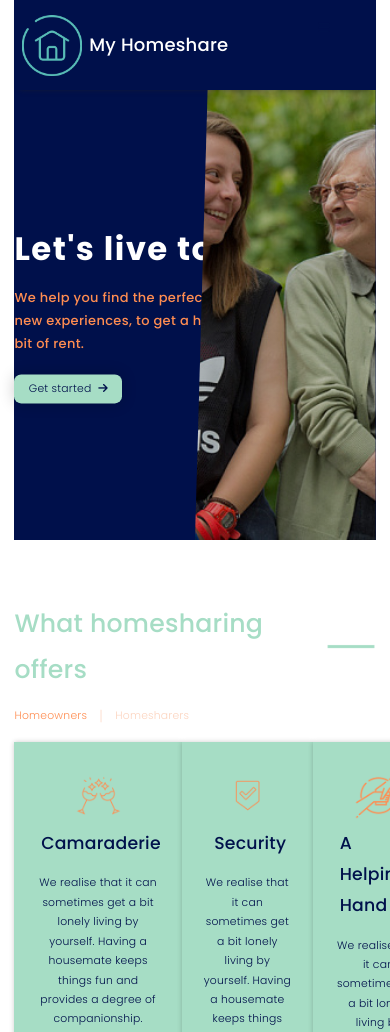
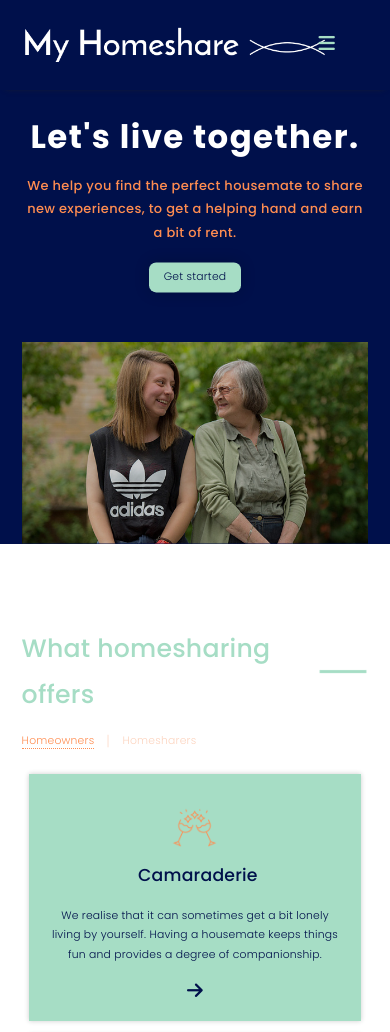
Before and after one commit to wsjones25/amity_living, a website: page home.html in a window 390 px wide. Shown: the top 1032 px of the page. Drawn offline with Linux system fonts and the light colour scheme.

Commit message:
Work on 2nd July

```diff
--- a/home.html
+++ b/home.html
@@ -17,10 +17,12 @@
 
 	<div class="Nav">
 		<div class="Navbar">
-		    <a href="home.html" class="Navbar__Link-brand">
+		    <!-- <a href="home.html" class="Navbar__Link-brand">
 			    <img src="img/logo_green.png" alt="Logo" class="footer__left--logo margin-right-small">
 			    <div class="Navbar__Link-brand-name">My Homeshare</div>
-		    </a>
+		    </a> -->
+
+
 
 		    <div class="Navbar__Link-toggle">
 		        <i class="fas fa-bars"></i>
@@ -29,36 +31,43 @@
 		    <nav class="Navbar__Items Navbar__Items--right">
 		        <a href="#" class="Navbar__Link">How it works</a>
 		        <a href="#" class="Navbar__Link">About</a>
-		    <a href="#" class="Navbar__Link margin-right-medium">FAQs</a>
-		    <a href="#" class="button btn--green">
-            	<span>Get started</span>
-            	<i class="fas fa-arrow-right margin-left-tiny"></i>
+		        <a href="#" class="Navbar__Link">FAQs</a>
+		        <a href="#" class="Navbar__Link">Get started</a>
+		    </nav>
+
+		    <a href="home.html" class="Navbar__Link-brand">
+		        <img src="img/my_homeshare_logo.png" alt="Logo" class="footer__left--logo">
 		  </a>
-		  </nav>
+
 		</div>
 	</div>
 
-	<!-- First panel -->
+	<!-- Hero panel -->
+
     <header class="hero">
 
         <div class="hero__container">
-            <div class="hero__content-box">
+
+			<div class="hero__container__card hero__container__card--left">
+	            <div class="hero__container__card--left--content">
 	                <h1 class="heading-primary">Let's live together.</h1>
 	                <h2 class="heading-description">We help you find the perfect housemate to share new experiences, to get a helping hand and earn a bit of rent.</h2>
 
 	                <a href="#" class="button btn--green margin-top-medium">
 	                	<span>Get started</span>
-                	<i class="fas fa-arrow-right margin-left-tiny"></i>
 	            	</a>
 	            </div>
 			</div>
 
-        <div class="hero__image-container"></div>
+	        <div class="hero__container__card hero__container__card--right"></div>
+        </div>
+
 
     </header>
 
-	<!-- Second panel -->
+	<!-- First panel -->
 	<div class="first-panel">
+		<div class="first-panel__container">
 			<div class="heading">
 				<h2>What homesharing offers</h2>
 				<img src="img/line_green.png" class="heading__line">
@@ -205,6 +214,8 @@
 
 		</div>
 
+	</div>
+
 	<!-- Third panel -->
 	<div class="banner-image"></div>
 
@@ -217,21 +228,21 @@
 
 		<div class="benefits-module" id="info-module-container">
 
-			<a href="#" class="benefits-module--card benefits-module--card--green margin-right-small">
+			<a href="#" class="benefits-module--card benefits-module--card--green">
 				<div class="benefits-module--card--top">
 					<img src="img/faq.png" class="benefits-module--card--top--image">
 					<div class="benefits-module--card--top--title">Find an answer</div>
 				</div>
-				<div class="benefits-module--card--description">We’ve answered the most common questions people ask us.</div>
+				<div class="benefits-module--card--description">We’ve answered the most common questions people ask us. Take a look.</div>
 				<i class="fas fa-arrow-right margin-top-medium benefits-module--card--arrow"></i>
 			</a>
 
-			<a href="#" class="benefits-module--card benefits-module--card--green margin-right-small">
+			<a href="#" class="benefits-module--card benefits-module--card--green">
 				<div class="benefits-module--card--top">
 					<img src="img/question.png" class="benefits-module--card--top--image">
 					<div class="benefits-module--card--top--title">Ask a question</div>
 				</div>
-				<div class="benefits-module--card--description">Have a question that isn’t in our FAQs?</div>
+				<div class="benefits-module--card--description">Have a question that isn’t in our FAQs? Please feel free to get in touch.</div>
 				<i class="fas fa-arrow-right margin-top-medium benefits-module--card--arrow"></i>
 			</a>
 		</div>
--- a/sass/base/_base.scss
+++ b/sass/base/_base.scss
@@ -40,8 +40,4 @@ html {
 
 body {
 	box-sizing: border-box;
-	@include respond(small-tab-port) {
-		padding: 0 2rem;
-	}
-
 }
--- a/sass/base/_typography.scss
+++ b/sass/base/_typography.scss
@@ -14,6 +14,7 @@ h1 {
     letter-spacing: .20rem;
     line-height: 1.4;
     font-weight: 700;
+    color: $color-primary;
 }
 
 h2 {
--- a/sass/components/_heading.scss
+++ b/sass/components/_heading.scss
@@ -2,7 +2,7 @@
 	display: flex;
 	flex-direction: row;
 	align-items: center;
-	max-width: 1100px;
+	max-width: 1130px;
     margin: 5.5rem auto 2rem auto;
 }
 
--- a/sass/components/_tab.scss
+++ b/sass/components/_tab.scss
@@ -15,7 +15,7 @@ ul li {
 }
 
 .tab {
-	max-width: 1100px;
+	max-width: 1130px;
     margin: 0rem auto 2.25rem auto;
     display: flex;
     align-items: center;
@@ -29,6 +29,7 @@ ul li {
 
 .tab .active a {
 	color: $color-tertiary;
+	border-bottom: 1px dotted $color-tertiary;
 }
 
 .tab__line {
@@ -36,3 +37,7 @@ ul li {
 	margin-left: .7rem;
 	margin-right: .7rem;
 }
+
+.tab-content {
+
+}
--- a/sass/layout/_footer.scss
+++ b/sass/layout/_footer.scss
@@ -1,9 +1,9 @@
 .footer {
 	background-color: $color-primary;
-	padding: 4rem 0;
+	padding: 4rem 3rem;
 
 	&--container {
-		max-width: 1100px;
+		max-width: 1130px;
 		margin: 0 auto;
 		display: flex;
 		flex-direction: row;
--- a/sass/layout/_header.scss
+++ b/sass/layout/_header.scss
@@ -1,34 +1,58 @@
-
 .hero {
-    height: 450px;
     position: relative;
-    width: 100%;
     background-color: $color-secondary;
 }
 
 .hero__container {
     margin: 0 auto;
-    z-index: 100;
-    max-width: 1100px;
+    max-width: 1130px;
+    display: flex;
+    flex-direction: row;
+    justify-content: space-between;
+    padding: 0 3rem;
+
+    @include respond (tab-port) {
+        flex-direction: column;
     }
 
-.hero__content-box {
-	position: absolute;
-    top: 50%;
-    transform: translateY(-50%);
-    max-width: 475px;
+    &__card {
+        min-height: 450px;
+        width: 45%;
+
+        @include respond (tab-port) {
+            width: 100%;
         }
 
-.hero__image-container {
-	display: block;
-	width: 50%;
-	height: 100%;
+        &--left {
+            position: relative;
+
+            @include respond (tab-port) {
+                min-height: 35rem;
+            }
+
+            &--content {
+                position: absolute;
+                top: 45%;
+                transform: translateY(-50%);
+
+                @include respond (tab-port) {
+                    text-align: center;
+                }
+            }
+        }
+
+        &--right {
             background-image: linear-gradient( rgba(0, 0, 0, 0.2), rgba(0, 0, 0, 0.2) ), url(../img/hero.png);
-    left: 50%;
-    position: absolute;
-    top: 0;
-    right: 0;
             background-size: cover;
             background-position: center top;
+            z-index: 2000;
+            min-height: 100%;
             clip-path: polygon(7% 0, 100% 0, 100% 100%, 0% 100%);
+
+            @include respond (tab-port) {
+                clip-path: polygon(0 0, 100% 0, 100% 100%, 0% 100%);
+                min-height: 28rem;
             }
+        }
+    }
+}
--- a/sass/layout/_navigation.scss
+++ b/sass/layout/_navigation.scss
@@ -2,16 +2,15 @@
     background-color: $color-secondary;
     position: sticky; top: 0;
     position: -webkit-sticky;
-    z-index: 1000;
+    z-index: 3000;
     -webkit-box-shadow: 0 4px 6px -6px #222;
     -moz-box-shadow: 0 4px 6px -6px #222;
 }
 
 .Navbar {
     display: flex;
-    align-items: center;
-    padding: 12px 0;
-    max-width: 1100px;
+    padding: 1.7rem 3rem;
+    max-width: 1130px;
     margin: 0 auto;
 }
 
@@ -30,7 +29,6 @@
 
 .Navbar__Link-brand-logo {
     height: 66px;
-    margin-left: -20px;
 }
 
 .Navbar__Link {
@@ -38,7 +36,7 @@
     color: $color-primary;
     text-decoration: none;
     font-size: 1.5rem;
-    margin-left: 2rem;
+    margin-right: 2.2rem;
     cursor: pointer;
 
     &:hover {
@@ -57,31 +55,31 @@
 }
 
 .Navbar__Items--right {
-    margin-left:auto;
+    margin-right:auto;
 }
 
 .Navbar__Link-toggle {
     display: none;
-    color: $color-font-dark;
+    color: $color-primary;
     text-decoration: none;
-    font-size: 1.7rem;
+    font-size: 2.6rem;
     width: 50px;
     margin-top: 5px;
 }
 
 @media only screen and (max-width: 768px) {
     .Navbar {
-    	padding: 12px 1rem;
+    	padding: 12px 3rem;
     }
 
     .Navbar__Items,
     .Navbar {
-        flex-direction: column;
+        flex-direction: column-reverse;
         align-items: flex-start;
     }
 
     .Navbar__Link {
- 	     margin-left: 0;
+ 	     margin-top: 1rem;
     }
 
     .Navbar__Items {
@@ -90,7 +88,7 @@
     }
 
 	.Navbar__Items--right {
-	    margin-left:0;
+	    margin-right: 0;
 	}
 
 	.Navbar__ToggleShow {
@@ -102,5 +100,6 @@
 	    display: initial;
 	    position: absolute;
 	    cursor: pointer;
+        top: 3rem;
 	}
 }
--- a/sass/pages/_home.scss
+++ b/sass/pages/_home.scss
@@ -1,18 +1,26 @@
 .first-panel {
 	background-color: $color-white;
-	padding: 3rem 0;
+}
+
+.first-panel__container {
+	padding: 6rem 3rem;
+	max-width: 1130px;
+	margin: 0 auto;
 }
 
 .benefits-module {
-	max-width: 1100px;
+	max-width: 1130px;
 	margin: 0 auto;
 	display: flex;
 	flex-direction: row;
-	justify-content: space-between;
 
+	@include respond(small-tab-port) {
+		flex-direction: column;
+		align-items: center;
+	}
 
 	&--card {
-		width: 335px;
+		flex-basis: calc(1 / 3 * 100%);
 		color: $color-font-dark;
 		display: flex;
 		flex-direction: column;
@@ -22,6 +30,12 @@
 		box-shadow: 0 0 5px rgba(0,0,0,0.2);
 		border: 3px solid $color-primary;
 		text-decoration: none;
+		margin: 1rem;
+
+		@include respond(small-tab-port) {
+			max-width: 400px;
+			align-items: center;
+		}
 
 		@media (hover: hover) {
 			&:hover {
@@ -57,22 +71,31 @@
 		&--arrow {
 			font-size: 2.5rem;
 			text-align: center;
-			color: $color-tertiary;
+			color: $color-secondary;
 		}
 	}
 }
 
 .testimonials-module {
-	max-width: 1100px;
-	margin: 5rem auto;
+	max-width: 1130px;
+	margin: 0rem auto;
 	display: flex;
 	flex-direction: row;
-	justify-content: space-between;
 
+	@include respond(small-tab-port) {
+		flex-direction: column;
+		align-items: center;
+	}
 
 	&--card {
-		width: 335px;
+		flex-basis: calc(1 / 3 * 100%);
 		box-shadow: 0 0 5px rgba(0,0,0,0.2);
+		margin: 1rem;
+
+		@include respond(small-tab-port) {
+			max-width: 400px;
+			align-items: center;
+		}
 
 		&--image {
 			width: 100%;
@@ -129,12 +152,14 @@
 
 .info-module {
 	background-color: $color-white;
-	max-width: 1100px;
+	max-width: 1130px;
 	margin: 8rem auto;
+	padding: 0 3rem;
 }
 
 #info-module-container {
 	display: flex;
-	flex-direction: row;
+
 	justify-content: center;
+	margin-top: 5rem;
 }
```
Also changed, not shown: css/style.css, img/my_homeshare_logo.png (added). Lines whose indentation alone changed are shown as unchanged.
